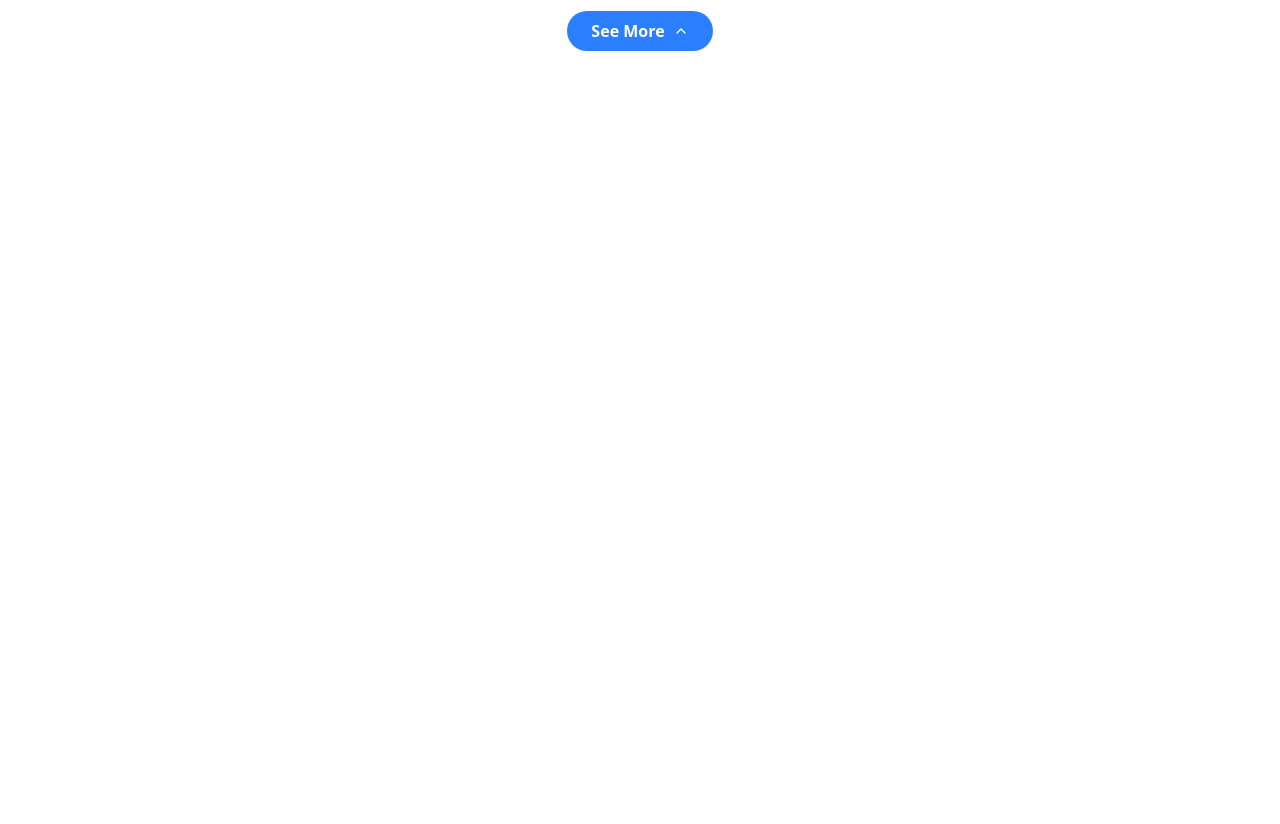
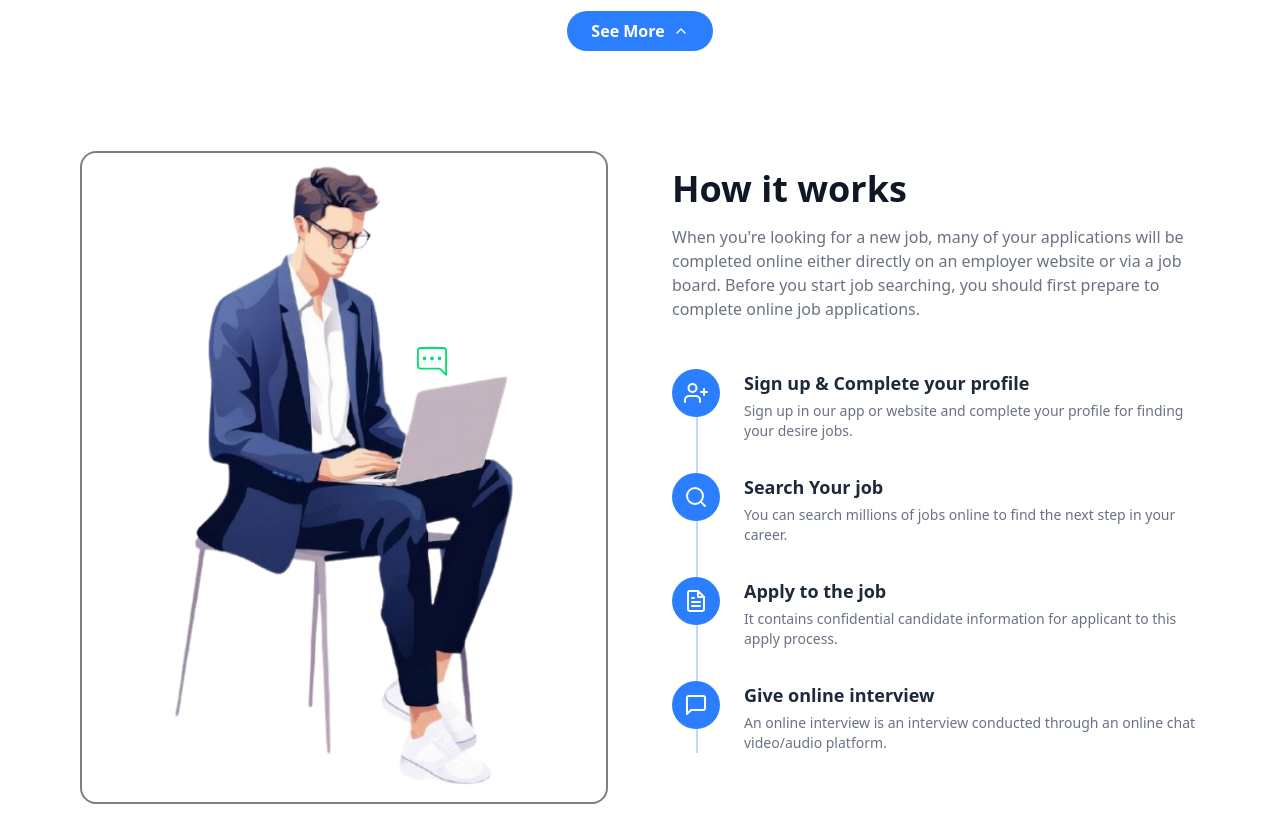
Before and after one commit to Renaldis/project-test-renaldi-saputra-2, a React (Vite) app: page / in a window 1280 px wide. Shown: the part 1280-2104 px from the top of the page. Before the commit the page ends 1411 px from the top, so only its background shows below. Built offline with nearby package versions, Linux system fonts and the light colour scheme.

Commit message:
feat: add how it work section

```diff
--- a/src/components/home/hero/HeroSection.tsx
+++ b/src/components/home/hero/HeroSection.tsx
@@ -63,7 +63,7 @@ const HeroSection = () => {
         </div>
       </div>
 
-      <div className="flex-1 flex justify-center items-center mt-10 md:mt-0">
+      <div className="flex-1 md:flex justify-center items-center mt-10 md:mt-0 px-10 hidden md:px-0">
         <div className="relative z-50">
           <img
             src={"/assets/man-celebrate-rmv.png"}
@@ -89,7 +89,7 @@ const HeroSection = () => {
             </div>
           </div>
         </div>
-        <div className="absolute ">
+        <div className="absolute">
           <div className="relative rounded-full w-[10%] h-[50%] p-50 animate-spin">
             <div className="absolute inset-0 rounded-full bg-gradient-to-tr from-[#2cb0ff] to-[#00ffe1] p-[5px]">
               <div className="w-full h-full rounded-full bg-white"></div>
--- /dev/null
+++ b/src/components/home/howItWork/HowItWorksSection.tsx
@@ -0,0 +1,99 @@
+import React from "react";
+import howItWorksImage from "/assets/man-work-illustration-rmv.png";
+import {
+  FiUserPlus,
+  FiSearch,
+  FiFileText,
+  FiMessageSquare,
+} from "react-icons/fi";
+
+import { BsChatRightDots } from "react-icons/bs";
+
+const steps = [
+  {
+    icon: <FiUserPlus />,
+    title: "Sign up & Complete your profile",
+    description:
+      "Sign up in our app or website and complete your profile for finding your desire jobs.",
+  },
+  {
+    icon: <FiSearch />,
+    title: "Search Your job",
+    description:
+      "You can search millions of jobs online to find the next step in your career.",
+  },
+  {
+    icon: <FiFileText />,
+    title: "Apply to the job",
+    description:
+      "It contains confidential candidate information for applicant to this apply process.",
+  },
+  {
+    icon: <FiMessageSquare />,
+    title: "Give online interview",
+    description:
+      "An online interview is an interview conducted through an online chat video/audio platform.",
+  },
+];
+
+const HowItWorksSection = () => {
+  return (
+    <section className="bg-white py-5 px-6 md:px-20">
+      <div className="container mx-auto grid lg:grid-cols-2 gap-16 items-center">
+        <div className="flex justify-center relative">
+          <img
+            src={howItWorksImage}
+            alt="Illustration of a person working on a computer"
+            className="max-w-md w-[75%]"
+          />
+          <div className="border-2 w-full opacity-50 h-full rounded-2xl absolute" />
+
+          <BsChatRightDots
+            className="absolute text-green-400 top-1/3 left-2/3 transform -translate-x-1/2 -translate-y-1/2 animate-bounce"
+            size={30}
+          />
+        </div>
+
+        <div>
+          <h2 className="text-3xl md:text-4xl font-bold text-gray-900">
+            How it works
+          </h2>
+          <p className="mt-4 text-gray-500">
+            When you're looking for a new job, many of your applications will be
+            completed online either directly on an employer website or via a job
+            board. Before you start job searching, you should first prepare to
+            complete online job applications.
+          </p>
+
+          <div className="mt-12 relative">
+            <div
+              className="absolute left-6 top-0 h-full w-0.5 bg-blue-200"
+              aria-hidden="true"
+            ></div>
+
+            {steps.map((step, index) => (
+              <div key={index} className="relative flex items-start mb-8">
+                <div className="z-10 bg-blue-500 w-12 h-12 rounded-full flex items-center justify-center shrink-0">
+                  {React.cloneElement(step.icon, {
+                    className: "text-white text-2xl",
+                  })}
+                </div>
+
+                <div className="ml-6">
+                  <h3 className="font-bold text-lg text-gray-800">
+                    {step.title}
+                  </h3>
+                  <p className="mt-1 text-sm text-gray-500">
+                    {step.description}
+                  </p>
+                </div>
+              </div>
+            ))}
+          </div>
+        </div>
+      </div>
+    </section>
+  );
+};
+
+export default HowItWorksSection;
--- a/src/components/home/jobCategory/CategoryCard.tsx
+++ b/src/components/home/jobCategory/CategoryCard.tsx
@@ -9,7 +9,7 @@ type CProps = {
 
 const CategoryCard = ({ icon, title, description, jobCount }: CProps) => {
   return (
-    <div className="bg-white p-4 rounded-2xl border border-gray-200 text-center transform hover:-translate-y-2 transition-transform duration-300 hover:shadow-xl">
+    <div className="bg-white p-4 rounded-2xl border border-gray-200 text-center transform hover:-translate-y-2 transition-transform duration-300 hover:shadow-xl cursor-default">
       <div className="mx-auto w-20 h-20 rounded-full bg-blue-100 flex items-center justify-center">
         {React.cloneElement(icon, { className: "text-blue-500 text-4xl" })}
       </div>
--- a/src/pages/home/Home.tsx
+++ b/src/pages/home/Home.tsx
@@ -1,4 +1,5 @@
 import HeroSection from "../../components/home/hero/HeroSection";
+import HowItWorksSection from "../../components/home/howItWork/HowItWorksSection";
 import JobCategorySection from "../../components/home/jobCategory/jobCategorySection";
 
 const Home = () => {
@@ -6,6 +7,7 @@ const Home = () => {
     <div>
       <HeroSection />
       <JobCategorySection />
+      <HowItWorksSection />
     </div>
   );
 };
```
Also changed, not shown: public/assets/man-work-illustration-rmv.png (added), public/assets/man-work-illustration.jpg (added).
